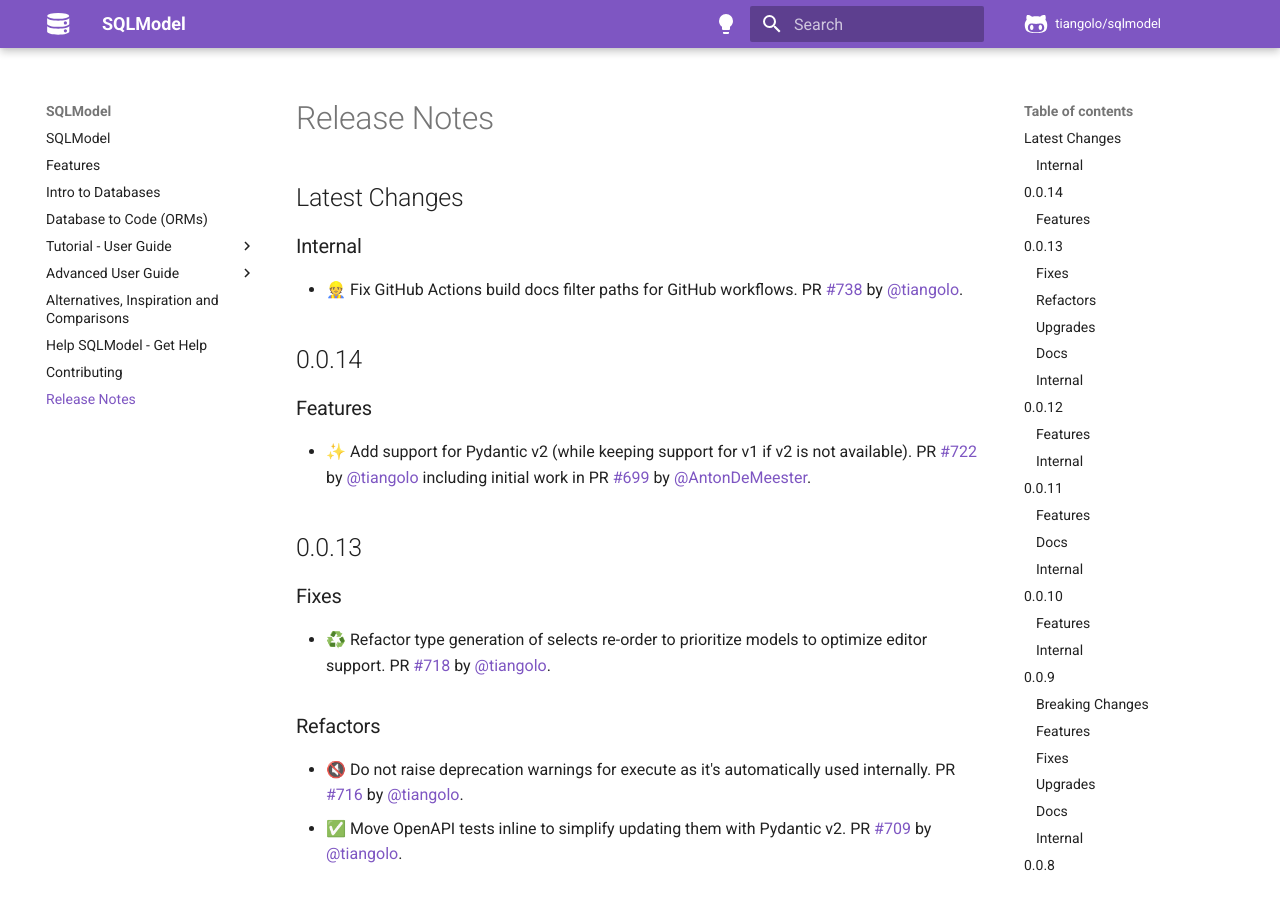
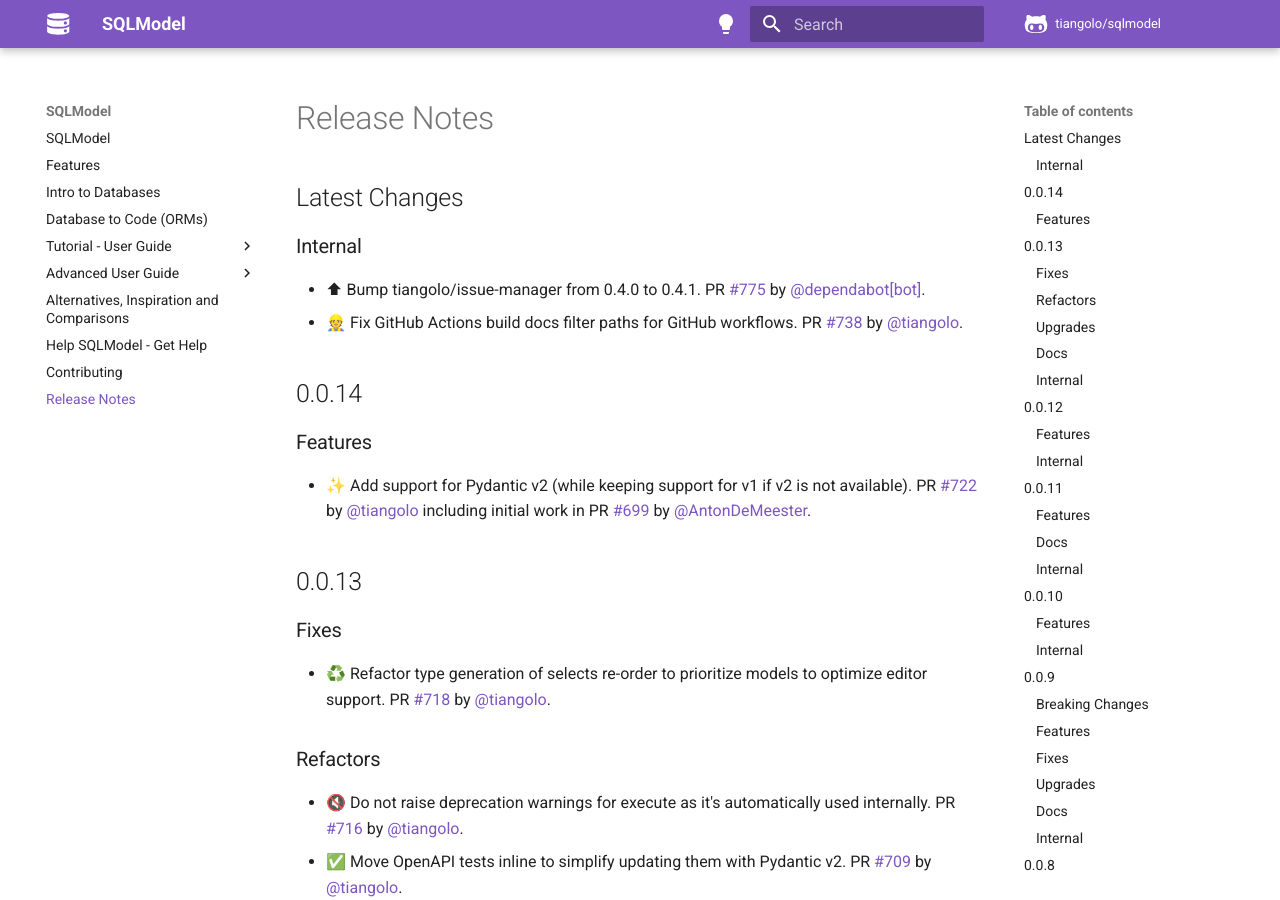
Before and after one commit to sztrakabalint/fastapi-sqlmodel, an MkDocs documentation site: the page built from docs/release-notes.md, in a window 1280 px wide and 900 px high. Built offline with MkDocs 1.6.1 and Material for MkDocs 9.7.7, drawn with Linux system fonts in a browser that asks for light colours; comment, search, counter and statistics services are not loaded.

Commit message:
📝 Update release notes

```diff
--- a/docs/release-notes.md
+++ b/docs/release-notes.md
@@ -4,6 +4,7 @@
 
 ### Internal
 
+* ⬆ Bump tiangolo/issue-manager from 0.4.0 to 0.4.1. PR [#775](https://github.com/tiangolo/sqlmodel/pull/775) by [@dependabot[bot]](https://github.com/apps/dependabot).
 * 👷 Fix GitHub Actions build docs filter paths for GitHub workflows. PR [#738](https://github.com/tiangolo/sqlmodel/pull/738) by [@tiangolo](https://github.com/tiangolo).
 
 ## 0.0.14
```
